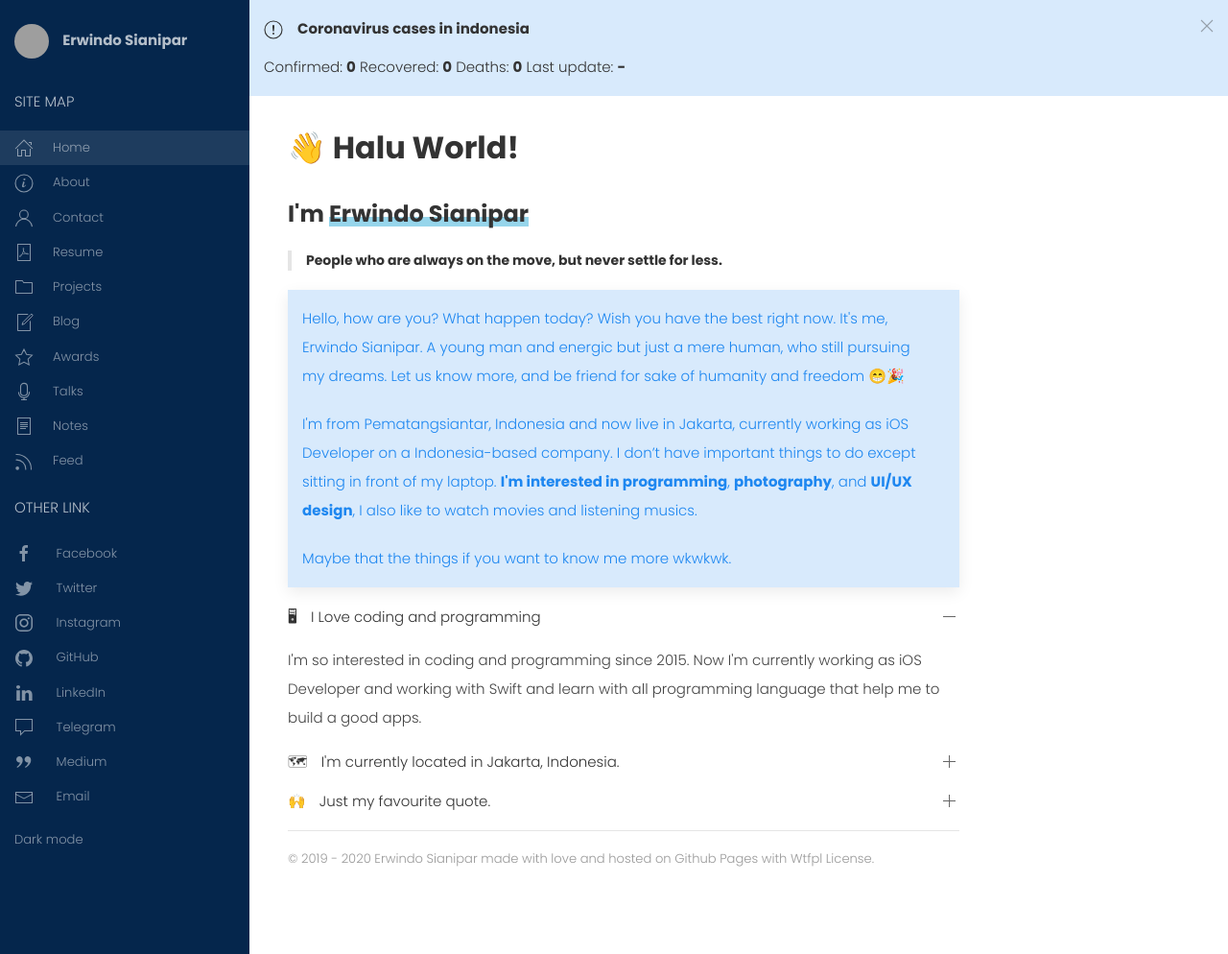
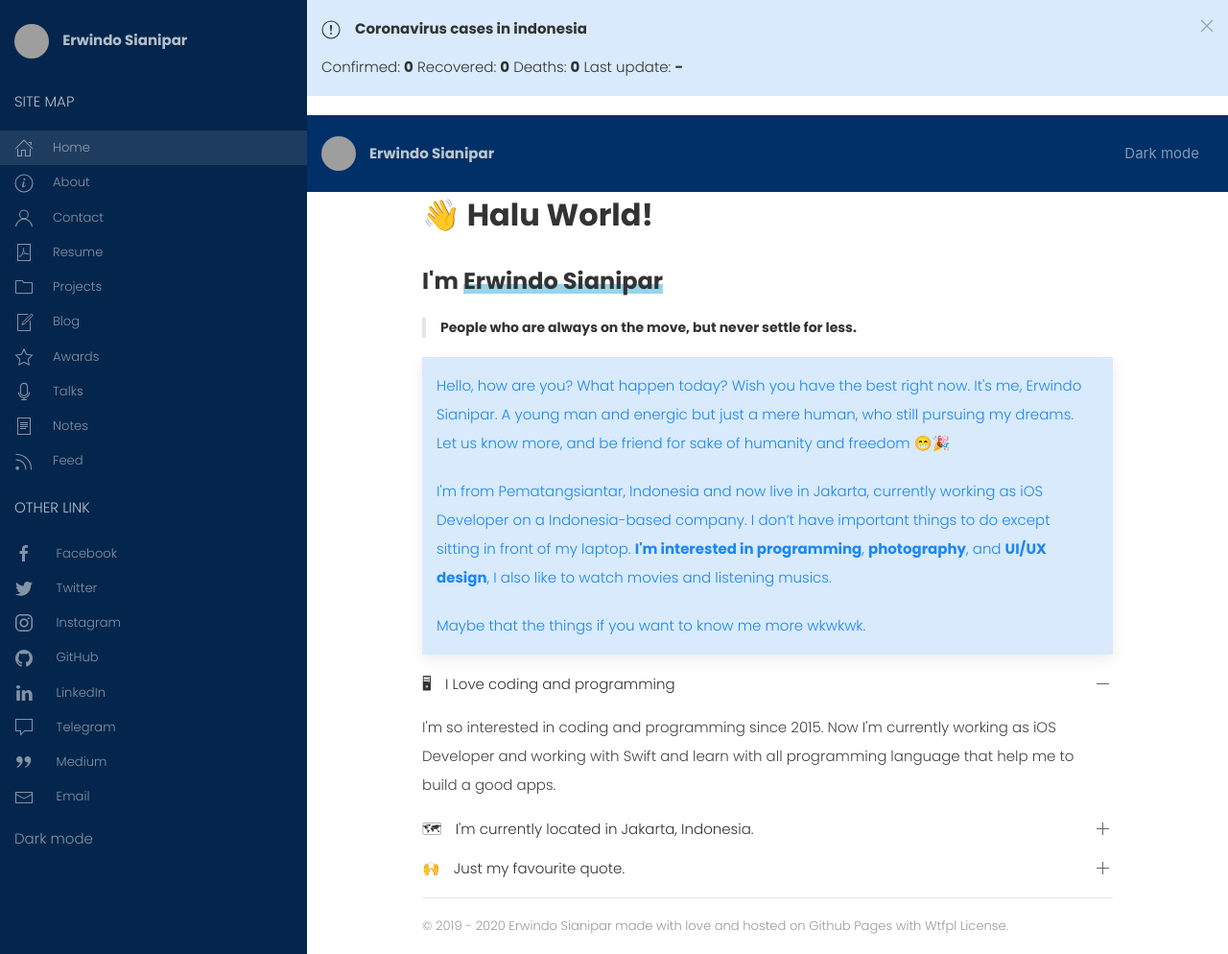
Before and after one commit to erwindosianipar/erwindosianipar.jekyll, a Jekyll site: the page built from pages/index.md, in a window 1280 px wide and 994 px high. Shown: the whole window at 96% size. Built offline with Jekyll 4.4.1, drawn with Linux system fonts in a browser that asks for light colours; grey boxes are pictures that could not be loaded.

Commit message:
feat(navbar): add top navigation bar

```diff
--- a/_includes/navbar.html
+++ b/_includes/navbar.html
@@ -1,6 +1,18 @@
-<nav class="uk-padding-small uk-box-shadow-small uk-hidden@l" uk-navbar>
+<nav class="uk-margin uk-margin-remove-bottom" uk-navbar>
     <div class="uk-float-left">
-        <a href="#sidenav-open" class="menu uk-icon-button" onclick="toggleSidenav()"><span uk-icon="menu"></span></a>
+        <div class="uk-navbar-item uk-visible@l">
+            <img class="uk-border-circle" src="https://github.com/erwindosianipar.png?size=50" alt="{{ site.name }}"
+                width="36">
+            <span class="uk-text-bold nav-title">{{ site.title }}</span>
+        </div>
+        <div class="uk-navbar-item uk-hidden@l">
+            <a href="#sidenav-open" class="menu uk-icon-button" onclick="toggleSidenav()"><span
+                    uk-icon="menu"></span></a>
+        </div>
+    </div>
+    <div class="uk-navbar-right">
+        <div class="uk-navbar-item">
+            <span onclick="toggleDisplayMode()" id="display-mode-toggle" class="uk-padding-small switcher">Dark mode</span>
+        </div>
     </div>
 </nav>
-<div class="uk-padding-small"></div>
--- a/assets/css/style.css
+++ b/assets/css/style.css
@@ -1,6 +1,4 @@
 @import url(https://fonts.googleapis.com/css?family=Poppins:300,700&display=swap>);
-
-/* Global styling */
 
 body,
 html {
@@ -11,9 +9,12 @@ html {
 	color: #444444;
 }
 
-/* Font sizing */
-
-* h1, h2, h3, h4, h5, h6 {
+* h1,
+h2,
+h3,
+h4,
+h5,
+h6 {
 	font-family: 'Poppins', sans-serif;
 	line-height: normal;
 	font-weight: 700;
@@ -67,18 +68,15 @@ blockquote {
     position: fixed;
 	left: 0;
 	top: 0;
-    bottom: 0;
-    overflow-x: hidden;
 	overflow-y: auto;
-    width: 260px;
+    width: 320px;
+    height: 100%;
 	z-index: 1
 }
 
 #content {
-    margin-left: 260px;
+	margin-left: 320px;
 }
-
-/* Mobile styling */
 
 @media(max-width: 1200px) {
 	h1 {
@@ -91,7 +89,7 @@ blockquote {
 	}
 	#sidenav {
 		height: 100%;
-        margin-left: -260px;
+		margin-left: -320px;
 		transition: .3s;
 		height: 100%
 	}
@@ -186,8 +184,7 @@ h6:hover .deeplink {
 }
 
 .page-wrapper {
-    max-width: 700px;
-    margin-left: initial!important
+	max-width: 720px
 }
 
 .blog-post {
@@ -195,7 +192,7 @@ h6:hover .deeplink {
 	font-style: normal;
 	font-weight: 300;
 	font-size: 16px;
-    line-height: 27px;
+	line-height: 27px
 }
 
 .pretty {
@@ -219,20 +216,21 @@ h6:hover .deeplink {
 	width: 100%;
 	height: 100%;
 	background: #d6249f;
-    background: radial-gradient(circle at 30% 107%, #f09433 0%, #e6683c 25%, #dc2743 50%,#cc2366 75%,#bc1888 100%);
-    box-shadow: 0px 3px 10px rgba(0,0,0,.25);
+	background: radial-gradient(circle at 30% 107%, #f09433 0%, #e6683c 25%, #dc2743 50%, #cc2366 75%, #bc1888 100%);
+	box-shadow: 0px 3px 10px rgba(0, 0, 0, .25)
 }
 
 em {
-    color: #333333;
+	color: #333333
 }
 
 * a {
-    color: #4183c4;
+	color: #4183c4
 }
 
-b, strong {
-    font-weight: bold;
+b,
+strong {
+	font-weight: bold
 }
 
 * pre {
@@ -240,23 +238,23 @@ b, strong {
 	background: #f7f7f7;
 	line-height: 2;
 	font-size: 15px;
-    color: #000000;
+	color: #000000
 }
 
 .fs-1rem {
-    font-size: 1rem;
+	font-size: 1rem
 }
 
-.uk-nav>li>a{
-    margin-left: 15px;
+.uk-nav>li>a {
+	margin-left: 15px
 }
 
-.uk-nav>li:hover{
-    background: rgba(255, 255, 255, 0.1);
+.uk-nav>li:hover {
+	background: rgba(255, 255, 255, 0.1)
 }
 
-.uk-nav>li.active{
-    background: rgba(255, 255, 255, 0.1);
+.uk-nav>li.active {
+	background: rgba(255, 255, 255, 0.1)
 }
 
 .btn-toc {
@@ -278,5 +276,31 @@ b, strong {
 
 .switcher {
     color: rgba(255, 255, 255, .5);
-    font-size: .875rem;
+    cursor: pointer;
+	font-size: 15px
 }
+
+.nav-title {
+    font-family: 'Poppins', sans-serif;
+    margin-left: 14px;
+    color: #bdc5d0;
+    font-size: 15px
+}
+
+nav {
+    height: 80;
+    display: flex;
+    align-items: center;
+    z-index: 999;
+    background: #003067
+}
+
+@media(max-width: 1200px) {
+    nav {
+        height: 80;
+        display: flex;
+        align-items: center;
+        z-index: 1;
+        background: #003067
+    }
+}
```
Lines whose indentation alone changed are shown as unchanged.
